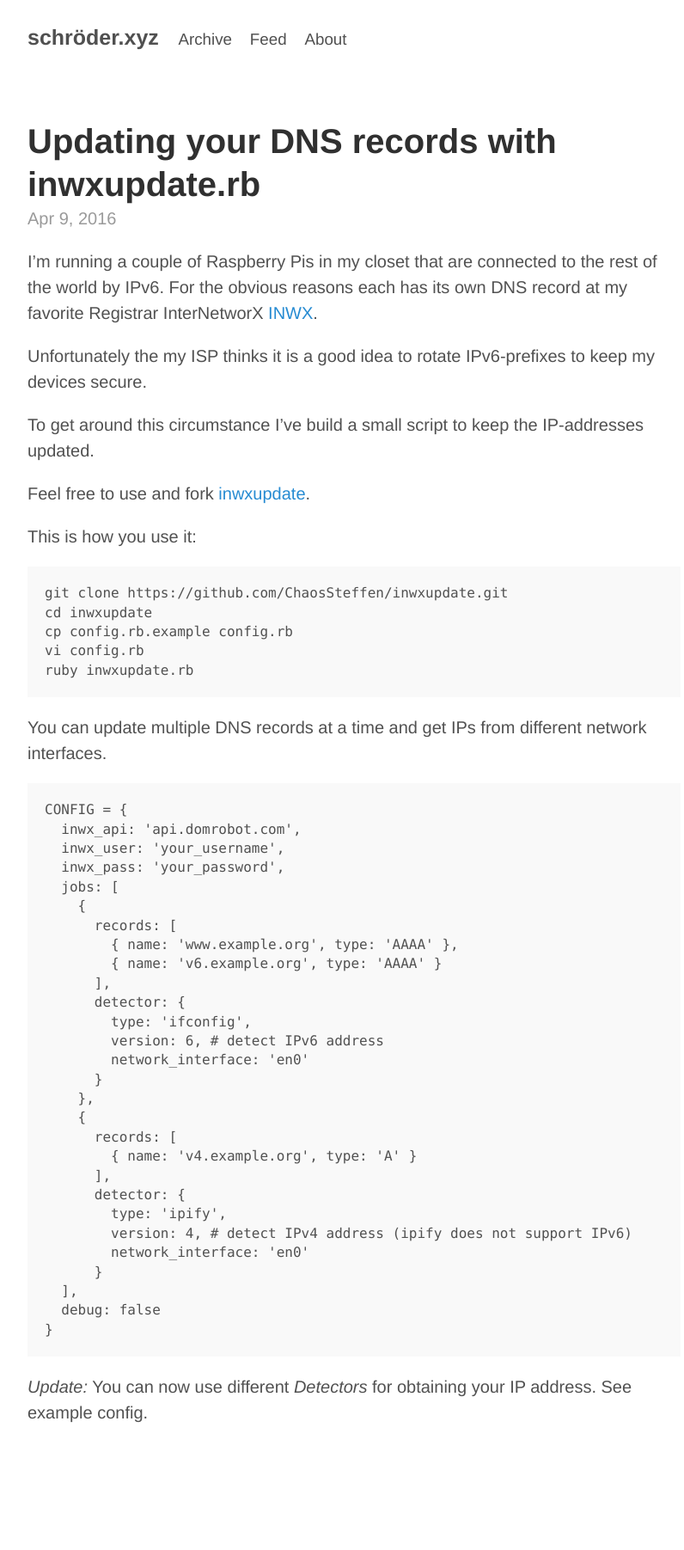
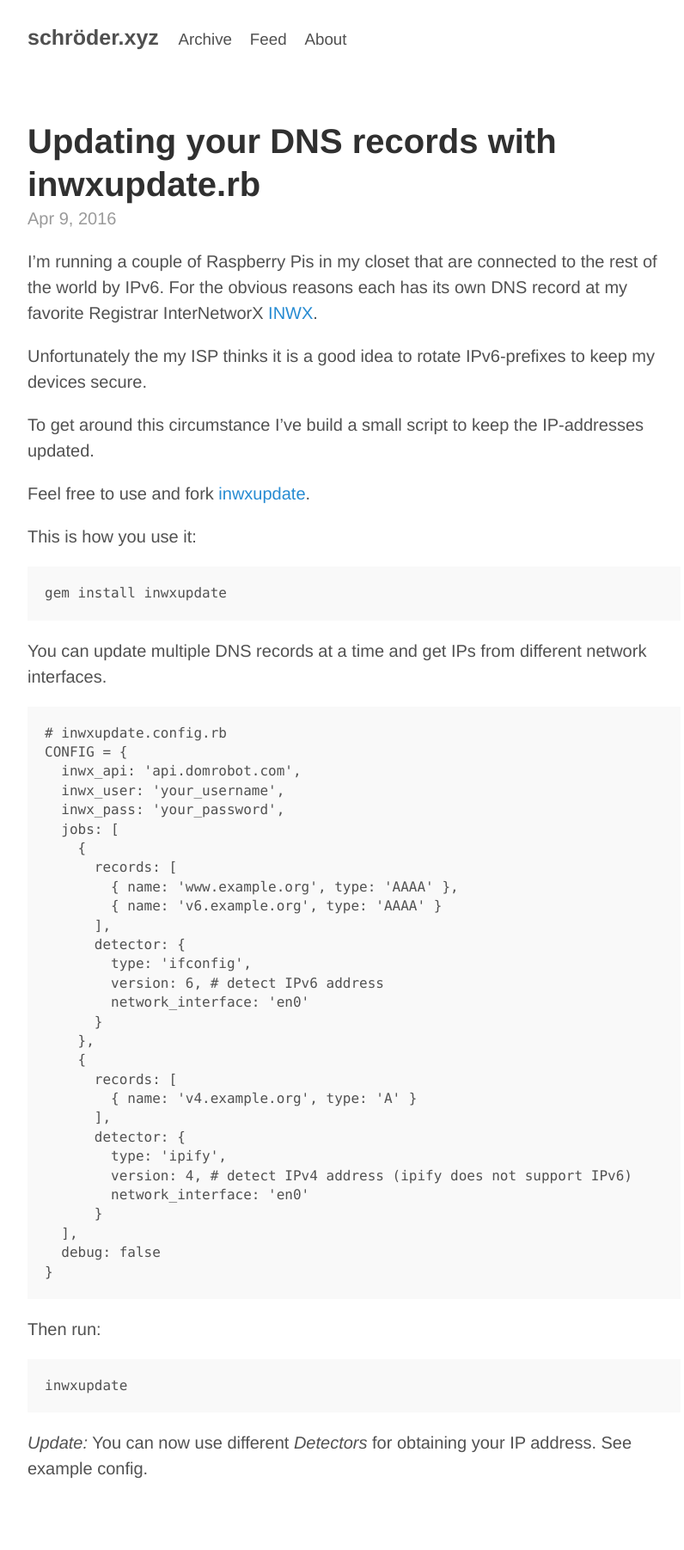
Before and after one commit to ChaosSteffen/ChaosSteffen.github.io, a Jekyll site: the page built from _posts/2016-04-09-Updating-your-dns-settings-with-inwxupdate-rb.md, in a window 1280 px wide. Shown: the whole page at 86% size, without its empty margins (228-1024 px from the left). Built offline with Jekyll 4.4.1, drawn with Linux system fonts in a browser that asks for light colours; before the commit the page ends 1738 px from its top, so only the background shows below that.

Commit message:
update blog post

````diff
--- a/_posts/2016-04-09-Updating-your-dns-settings-with-inwxupdate-rb.md
+++ b/_posts/2016-04-09-Updating-your-dns-settings-with-inwxupdate-rb.md
@@ -14,16 +14,13 @@ Feel free to use and fork [inwxupdate](https://github.com/ChaosSteffen/inwxupdat
 This is how you use it:
 
 ```
-git clone https://github.com/ChaosSteffen/inwxupdate.git
-cd inwxupdate
-cp config.rb.example config.rb
-vi config.rb
-ruby inwxupdate.rb
+gem install inwxupdate
 ```
 
 You can update multiple DNS records at a time and get IPs from different network interfaces.
 
 ```
+# inwxupdate.config.rb
 CONFIG = {
   inwx_api: 'api.domrobot.com',
   inwx_user: 'your_username',
@@ -54,4 +51,10 @@ CONFIG = {
 }
 ```
 
+Then run:
+
+```
+inwxupdate
+```
+
 *Update:* You can now use different _Detectors_ for obtaining your IP address. See example config.
````
